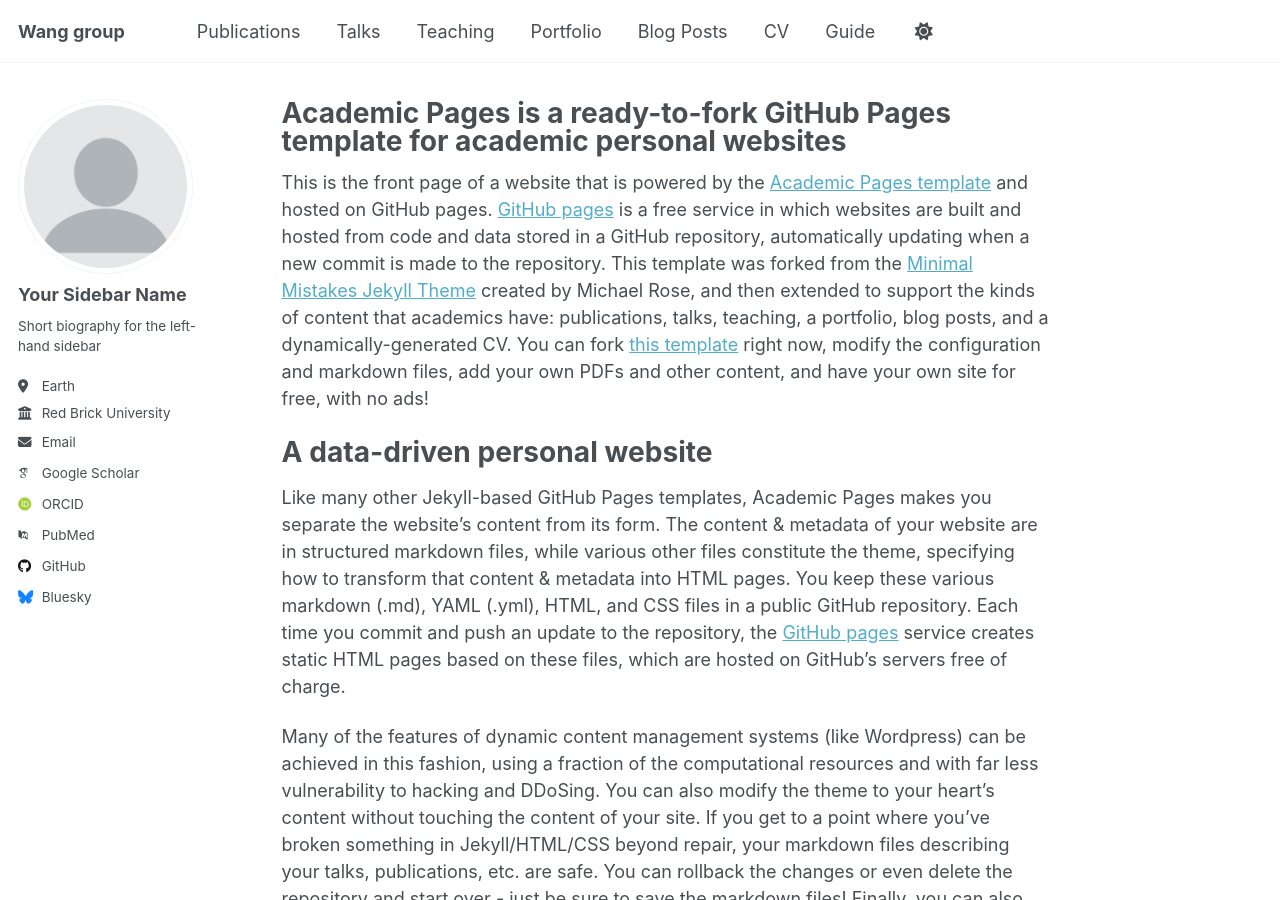
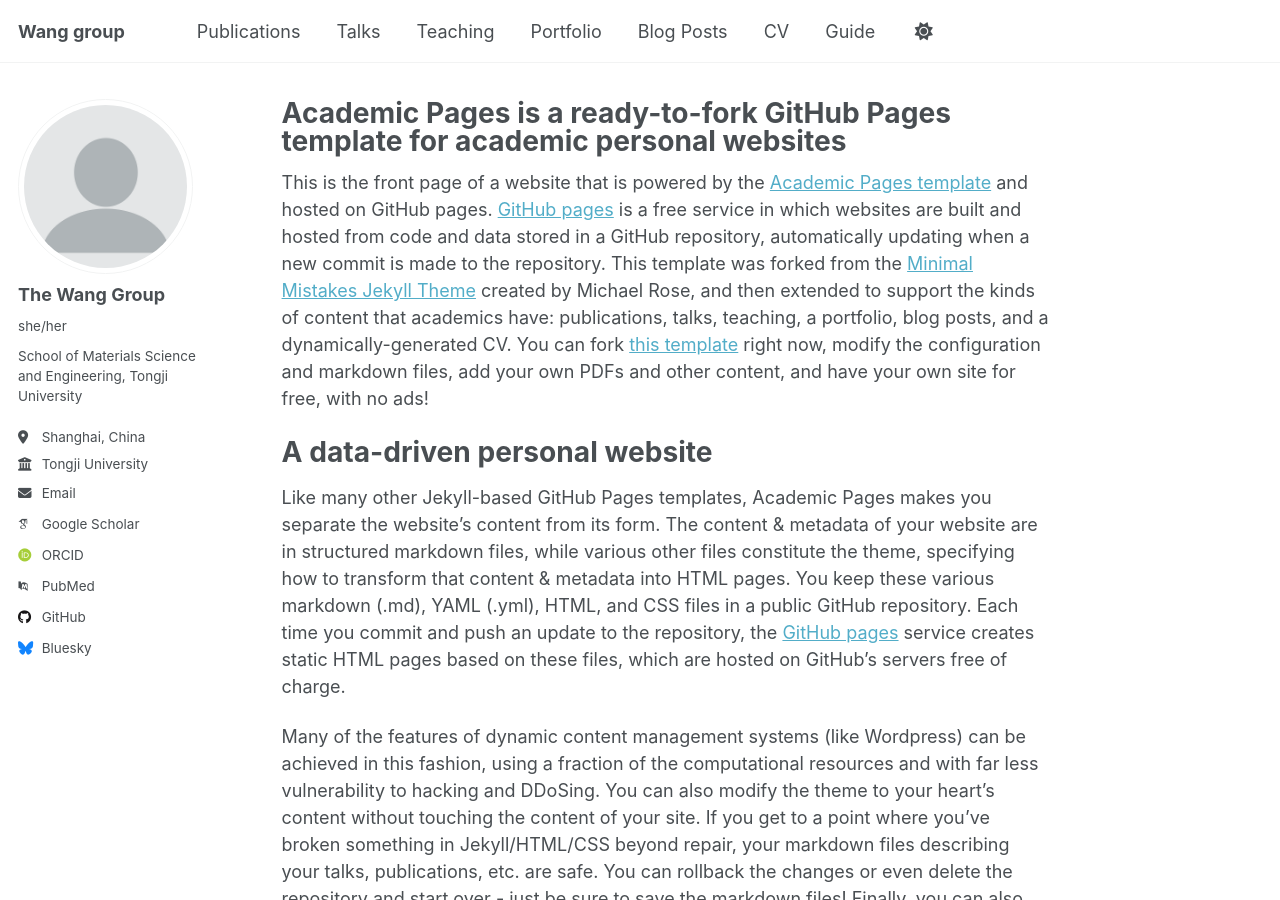
Before and after one commit to wadse-beep/wadse-beep.github.io, a Jekyll site: the page built from _pages/about.md, in a window 1280 px wide and 900 px high. Built offline with Jekyll 4.4.1, drawn with Linux system fonts in a browser that asks for light colours; some web fonts are replaced.

Commit message:
Update _config.yml

```diff
--- a/_config.yml
+++ b/_config.yml
@@ -23,18 +23,18 @@ repository               : "academicpages/academicpages.github.io"
 author:
   # Biographic information
   avatar           : "profile.png"
-  name             : "Your Sidebar Name"
-  pronouns         : # example: "she/her"
-  bio              : "Short biography for the left-hand sidebar"
-  location         : "Earth"
-  employer         : "Red Brick University"
+  name             : "The Wang Group"
+  pronouns         : "she/her"# example: "she/her"
+  bio              : "School of Materials Science and Engineering, Tongji University"
+  location         : "Shanghai, China"
+  employer         : "Tongji University"
   uri              : # URL
-  email            : "none@example.org"
+  email            : "chaow@tongji.edu.cn"
 
   # Academic websites
   academia         : # URL
   arxiv            : # URL - Update with the correct link to your profile
-  googlescholar    : "https://scholar.google.com/citations?user=PS_CX0AAAAAJ"
+  googlescholar    : "https://scholar.google.com/citations?user=sOS0X-4AAAAJ&hl=zh-CN&oi=ao"
   impactstory      : # URL
   orcid            : "http://orcid.org/yourorcidurl"
   semantic         : # URL
```
